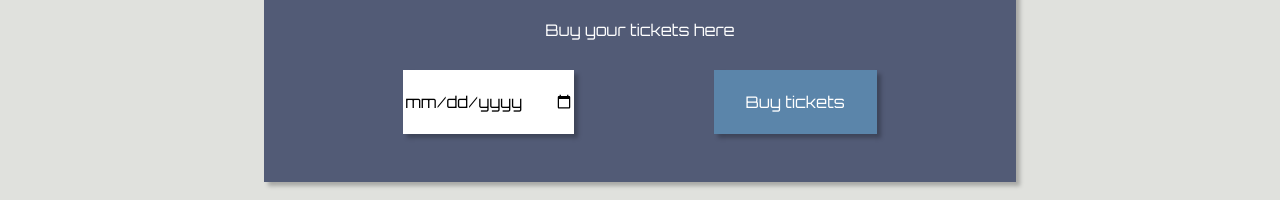
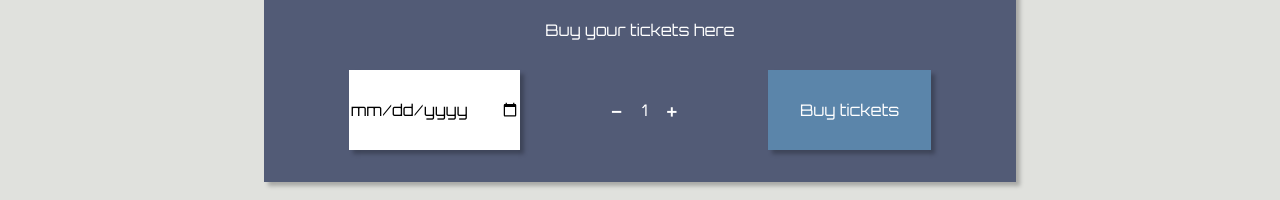
Before and after one commit to Sunse7/amusement-park-exam, a React (Vite) app: page / in a window 1280 px wide. Shown: the part 578-778 px from the top of the page. Built offline with nearby package versions, Linux system fonts and the light colour scheme.

Commit message:
Change amount, open modal

```diff
--- a/src/Components/TicketsModal.jsx
+++ b/src/Components/TicketsModal.jsx
@@ -1,19 +1,38 @@
-import MyCalendar from './MyCalendar';
-import ConfirmButton from './ConfirmButton';
-import style from './TicketsModal.module.scss';
-import { motion } from 'framer-motion';
+import MyCalendar from "./MyCalendar";
+import ConfirmButton from "./ConfirmButton";
+import style from "./TicketsModal.module.scss";
+import { motion } from "framer-motion";
+import TicketAmount from "./TicketAmount";
+import { useState } from "react";
+import ConfirmModal from "./ConfirmModal";
 
 function TicketsModal() {
+  const [amount, setAmount] = useState(1);
+  const [isVisible, setIsVisible] = useState(false);
 
   const MotionConfirmButton = motion(ConfirmButton);
-  const darkGrey = '#1f1e1e';
+  const darkGrey = "#1f1e1e";
+
+  function onBuyTicket() {
+    setIsVisible(true);
+  }
 
   return (
     <section className={style.modal}>
       <p>Buy your tickets here</p>
       <section>
         <MyCalendar />
-        <MotionConfirmButton whileTap={{ scale: 0.9 }} whileHover={{ color: darkGrey }} />
+        <TicketAmount
+          onMinusClick={() => setAmount(amount - 1)}
+          onPlusClick={() => setAmount(amount + 1)}
+          amount={amount}
+        />
+        <MotionConfirmButton
+          onClick={onBuyTicket}
+          whileTap={{ scale: 0.9 }}
+          whileHover={{ color: darkGrey }}
+        />
+        {isVisible && <ConfirmModal numTickets={amount} />}
       </section>
     </section>
   );
```
